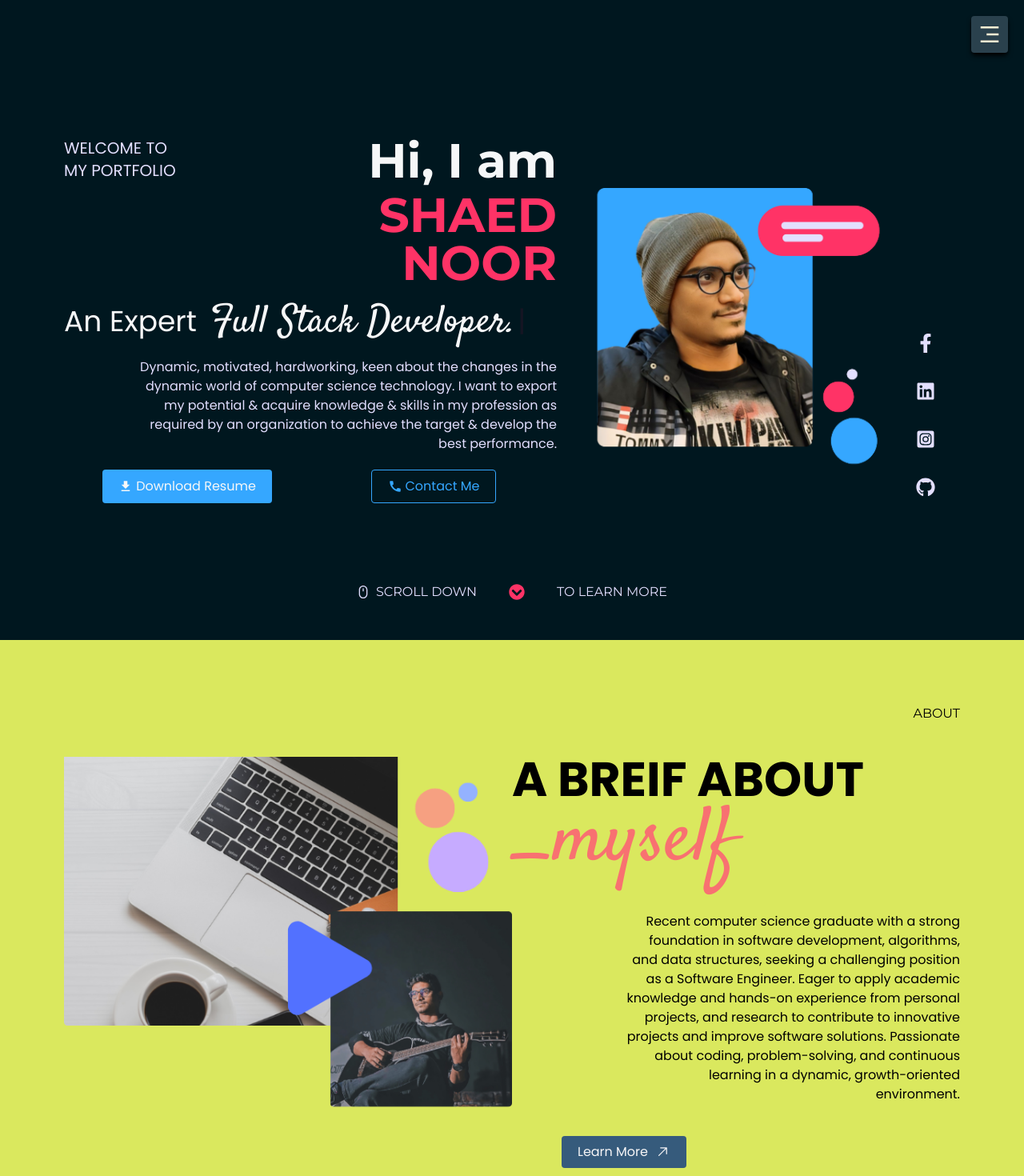
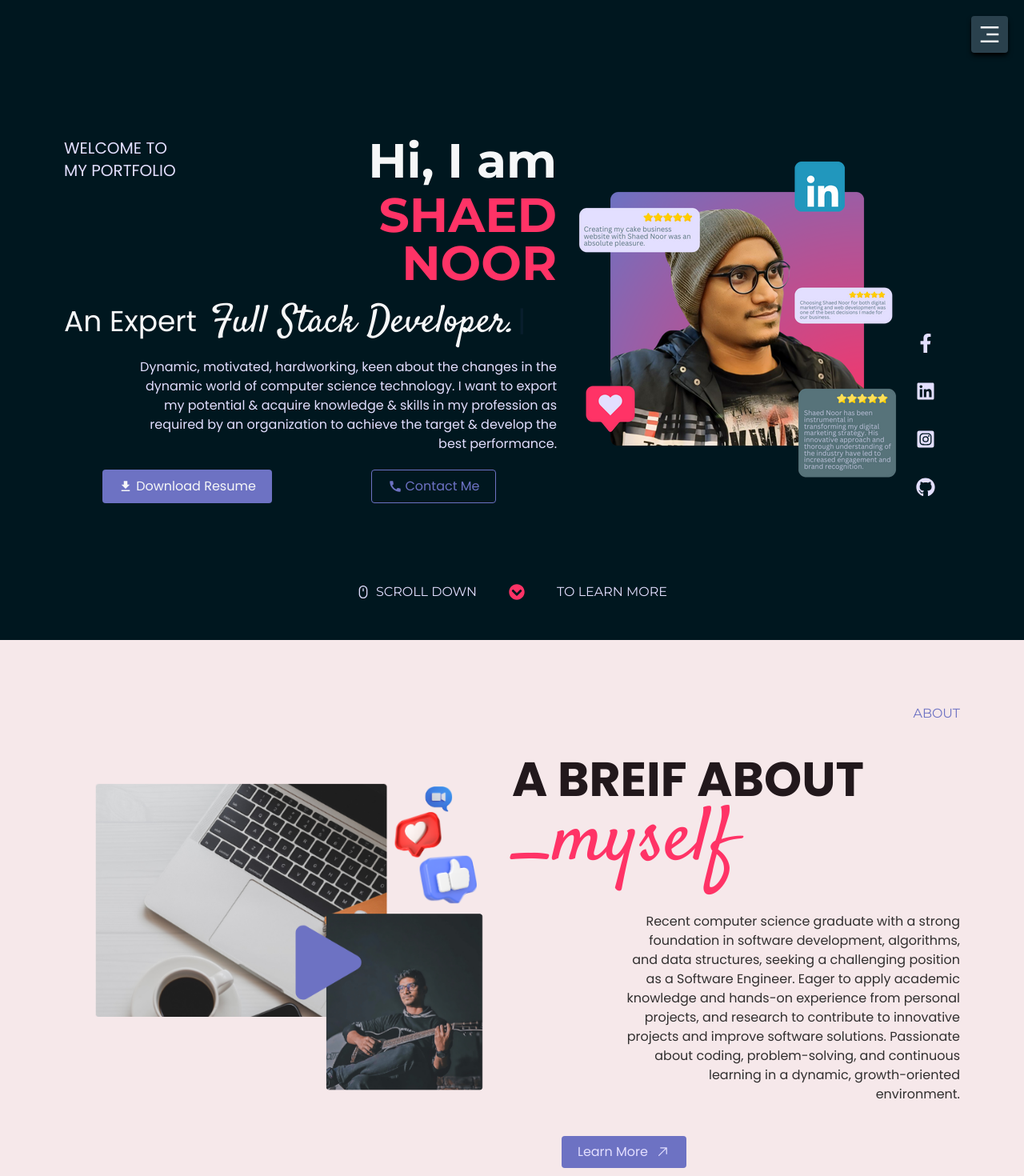
Before and after one commit to syednoor058/Shaed-Noor, a React (Vite) app: page / in a window 1280 px wide. Shown: the top 1470 px of the page at 80% size. Built offline with nearby package versions, Linux system fonts and the light colour scheme.

Commit message:
About section color change.

```diff
--- a/src/components/about/About.jsx
+++ b/src/components/about/About.jsx
@@ -4,10 +4,10 @@ import aboutImage from "../../assets/images/about_img.png";
 export default function About() {
   return (
     <div id="about">
-      <div className="w-full bg-[#dae85e] px-7 sml:px-9 py-10 md:px-12 lg:px-20 lg:py-20 flex flex-col-reverse lg:flex-row overflow-hidden gap-10 lg:gap-0">
+      <div className="w-full bg-darkBG2 px-7 sml:px-9 py-10 md:px-12 lg:px-20 lg:py-20 flex flex-col-reverse lg:flex-row overflow-hidden gap-10 lg:gap-0">
         <div className="w-full lg:w-[50%] flex justify-center items-center">
           <img
-            className="w-[70%] lg:w-full h-auto object-contain"
+            className="w-[70%] lg:w-[90%] h-auto object-contain"
             src={aboutImage}
             alt=""
           />
@@ -16,22 +16,22 @@ export default function About() {
           <div className="w-full flex flex-col gap-7 lg:gap-10">
             <div className="w-full flex flex-col-reverse gap-7 lg:gap-10">
               <div>
-                <p className="text-3xl sml:text-5xl md:text-6xl lg:text-5xl xl:text-6xl uppercase font-bold text-start">
+                <p className="text-3xl sml:text-5xl md:text-6xl lg:text-5xl xl:text-6xl uppercase font-bold text-start text-titleColor2">
                   a Breif about{" "}
-                  <span className="font-handFont ps-2 lowercase text-5xl sml:text-7xl md:text-8xl font-normal text-red-400">
+                  <span className="font-handFont ps-2 lowercase text-5xl sml:text-7xl md:text-8xl font-normal text-accentColor2">
                     _myself
                   </span>
                 </p>
               </div>
               <div>
-                <p className="uppercase font-titleFont text-xs md:text-base text-end">
+                <p className="uppercase font-titleFont text-xs md:text-base text-end text-primaryColor2">
                   About
                 </p>
               </div>
             </div>
             <div className="flex flex-row">
               <div className="w-[0] lg:w-[25%]"></div>
-              <div className="w-full lg:w-[75%] text-sm md:text-base text-end lg:text-end">
+              <div className="w-full lg:w-[75%] text-sm md:text-base text-end lg:text-end text-textColo2">
                 Recent computer science graduate with a strong foundation in
                 software development, algorithms, and data structures, seeking a
                 challenging position as a Software Engineer. Eager to apply
@@ -44,7 +44,7 @@ export default function About() {
             </div>
             <div className="flex flex-row">
               <div className="w-[50%] flex justify-center items-center">
-                <a className="flex justify-center items-center px-5 py-2 text-sm md:text-base text-lightText bg-darkAccent rounded cursor-pointer hover:scale-[1.1] duration-[400ms]">
+                <a className="flex justify-center items-center px-5 py-2 text-sm md:text-base text-textColo1 bg-primaryColor2 rounded cursor-pointer hover:scale-[1.1] duration-[400ms]">
                   Learn More{" "}
                   <span className="ps-2 text-xl">
                     <GoArrowUpRight />
--- a/src/components/contact/Contact.jsx
+++ b/src/components/contact/Contact.jsx
@@ -124,11 +124,11 @@ export default function Contact() {
           </div>
         </div>
         <div className="full flex justify-center items-center px-2 sml:px-5 md:px-7 lg:px-0 pt-7 lg:pt-10">
-          <div className="w-full lg:w-[90%] bg-red-500 text-white rounded-xl px-0 mdl:px-5 lg:px-10">
+          <div className="w-full lg:w-[90%] bg-gradient-to-tr from-primaryColor1 to-accentColor1 text-white rounded-xl px-0 mdl:px-5 lg:px-10">
             <div className="grid grid-cols-3">
               <div className="p-2 md:p-4 flex flex-col gap-1 items-center">
                 <div className="flex p-2 md:p-3 rounded-[50%] mt-[-37px] md:mt-[-56px] bg-[#141618] relative">
-                  <div className="p-2 md:p-4 text-xl md:text-3xl rounded-[50%]  bg-red-500 text-white">
+                  <div className="p-2 md:p-4 text-xl md:text-3xl rounded-[50%]  bg-gradient-to-tr from-primaryColor1 to-accentColor1 text-white">
                     <IoLocationSharp />
                   </div>
                   <span className="w-3.5 h-3.5 md:w-7 md:h-7 absolute top-7 md:top-10 -left-[10px] md:-left-[24.5px] z-[100] rounded-tr-[24px] shadow-shadow2 md:shadow-shadow1"></span>
@@ -143,7 +143,7 @@ export default function Contact() {
               </div>
               <div className="p-2 md:p-4 flex flex-col gap-1 items-center">
                 <div className="flex p-2 md:p-3 rounded-[50%] mt-[-37px] md:mt-[-56px] bg-[#141618] relative">
-                  <div className="p-2 md:p-4 text-xl md:text-3xl rounded-[50%]  bg-red-500 text-white">
+                  <div className="p-2 md:p-4 text-xl md:text-3xl rounded-[50%]  bg-gradient-to-tr from-primaryColor1 to-accentColor1 text-white">
                     <MdCall />
                   </div>
                   <span className="w-3.5 h-3.5 md:w-7 md:h-7 absolute top-7 md:top-10 -left-[10px] md:-left-[24.5px] z-[100] rounded-tr-[24px] shadow-shadow2 md:shadow-shadow1"></span>
@@ -161,7 +161,7 @@ export default function Contact() {
               </div>
               <div className="p-2 md:p-4 flex flex-col gap-1 items-center">
                 <div className="flex p-2 md:p-3 rounded-[50%] mt-[-37px] md:mt-[-56px] bg-[#141618] relative">
-                  <div className="p-2 md:p-4 text-xl md:text-3xl rounded-[50%]  bg-red-500 text-white">
+                  <div className="p-2 md:p-4 text-xl md:text-3xl rounded-[50%] bg-gradient-to-tr from-primaryColor1 to-accentColor1 text-white">
                     <IoMdMail />
                   </div>
                   <span className="w-3.5 h-3.5 md:w-7 md:h-7 absolute top-7 md:top-10 -left-[10px] md:-left-[24.5px] z-[100] rounded-tr-[24px] shadow-shadow2 md:shadow-shadow1"></span>
--- a/src/components/hero/Hero.jsx
+++ b/src/components/hero/Hero.jsx
@@ -106,7 +106,7 @@ export default function Hero() {
                 <Cursor
                   cursorBlinking="false"
                   cursorStyle="|"
-                  cursorColor="#ff014f"
+                  cursorColor="#6D72C3"
                 />
               </p>
             </div>
@@ -150,11 +150,7 @@ export default function Hero() {
           </motion.div>
           <div className="w-full lg:w-[40%] xl:w-[45%] flex flex-col xl:flex-row justify-center items-center">
             <div className="w-[75%] md:w-[60%] lg:w-full xl:w-[85%] flex justify-center items-center">
-              <img
-                className="w-[90%] h-auto object-contain"
-                src={heroImg}
-                alt=""
-              />
+              <img src={heroImg} alt="" />
             </div>
             <motion.div
               variants={iconVariants}
--- a/src/components/navbar/Navbar.jsx
+++ b/src/components/navbar/Navbar.jsx
@@ -24,7 +24,7 @@ export default function Navbar() {
       <div className="w-full flex z-[999] justify-end items-center fixed">
         <div className="flex p-3 md:p-5 rounded">
           <div
-            className="p-2 bg-darkBG text-lightBG rounded text-xl md:text-2xl lg:text-3xl cursor-pointer shadow-black shadow-md"
+            className="p-2 bg-darkBG text-titleColor1 rounded text-xl md:text-2xl lg:text-3xl cursor-pointer shadow-black shadow-md"
             onClick={handleToggle}
           >
             <RiMenu3Line />
@@ -42,7 +42,7 @@ export default function Navbar() {
             <div className="text-2xl cursor-pointer" onClick={handleToggle}>
               <CgClose />
             </div>
-            <div className="h-full flex flex-col justify-center gap-7 lg:gap-10 uppercase text-xl text-gray-200">
+            <div className="h-full flex flex-col justify-center gap-7 lg:gap-10 uppercase text-xl text-titleColor1">
               <Link
                 to="home"
                 activeClass="active"
--- a/src/index.css
+++ b/src/index.css
@@ -9,5 +9,5 @@
 }
 
 .active {
-  color: red;
+  color: #ff3366;
 }
--- a/tailwind.config.js
+++ b/tailwind.config.js
@@ -31,10 +31,18 @@ export default {
         darkText: "#636e6e",
         lightText: "#f7f6f7",
         darkBG1: "#00171F",
-        primaryColor1: "#35A7FF",
+        // primaryColor1: "#35A7FF",
+        primaryColor1: "#6D72C3",
         accentColor1: "#FF3366",
         titleColor1: "#F6F7F8",
         textColo1: "#E3DFFF",
+
+
+        darkBG2: "#F6E8EA",
+        primaryColor2: "#6D72C3",
+        accentColor2: "#FF3366",
+        titleColor2: "#22181C",
+        textColo2: "#312F2F",
       },
       boxShadow: {
         shadow1: "0px -12.5px 0 0 rgb(20 22 24)",
```
Also changed, not shown: src/assets/images/about_img.png, src/assets/images/hero_image.png.
